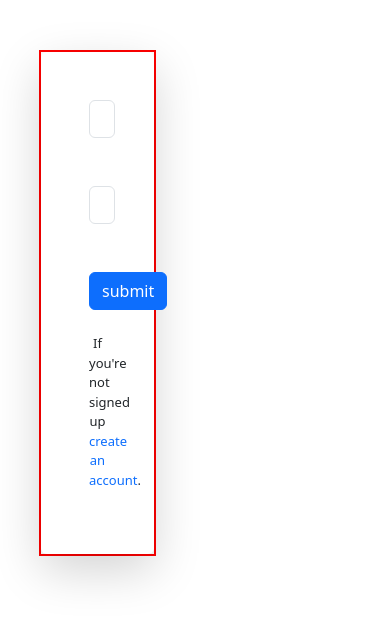
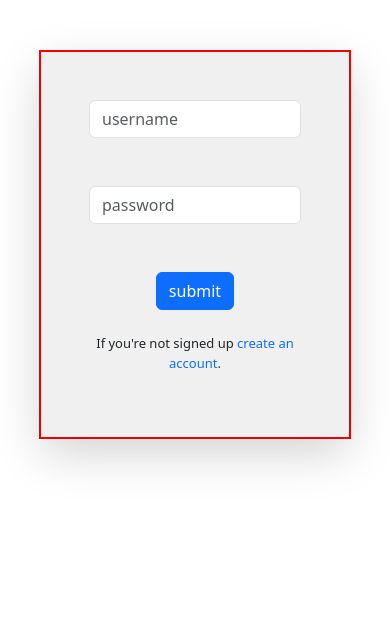
Before and after one commit to einstein2306/recipes, a Django app: page /login in a window 390 px wide. Shown: the top 622 px of the page. Run offline with Django 5.2, Linux system fonts and the light colour scheme.

Commit message:
redeploy status

```diff
--- a/recipe/static/recipe/login.css
+++ b/recipe/static/recipe/login.css
@@ -3,6 +3,7 @@
     text-align: center;
     margin-left: 36%;
     margin-top: 50px;
+    background-color: #f0f0f0; /* Debugging aid */
 }
 
 .change a {
@@ -11,14 +12,9 @@
 }
 
 @media (max-width: 768px) {
-    .change{
-        width: 30%; /* Adjusted for better responsiveness */
+    .change {
+        width: 80%; /* Adjusted for better responsiveness */
         margin-left: 10%;
-    }
-}
-
-@media (max-width: 768px) {
-    .change {
         border: 2px solid red; /* Debugging aid */
     }
 }
```
Also changed, not shown: recipe/templates/recipe/layout.html (deleted).
